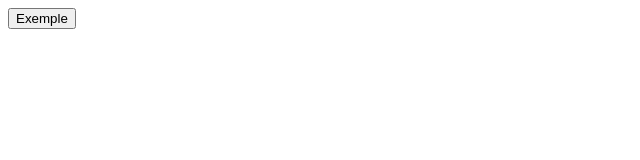
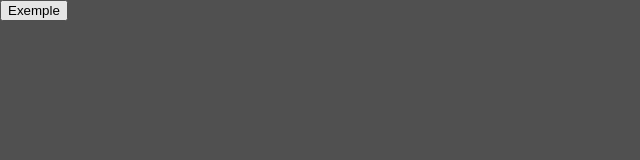
Before and after one commit to Etinee/Nuit-de-l-Info-2019, a plain HTML site: page index.html in a window 1280 px wide. Shown: the whole page, without its empty margins (0-640 px from the left). Drawn offline with nearby package versions, Linux system fonts and the light colour scheme.

Commit message:
ajout css

```diff
--- a/index.html
+++ b/index.html
@@ -1,6 +1,7 @@
 <!DOCTYPE html>
 <html>
 	<head>
+		<link rel="stylesheet" type="text/css" href="style.css">
 		<script src="https://ajax.googleapis.com/ajax/libs/jquery/3.4.1/jquery.min.js"></script>
 		<script type="text/javascript" src="script.js"></script>
 		<script type="text/javascript" src="data.js"></script>
--- a/script.js
+++ b/script.js
@@ -2,6 +2,7 @@
 $( document ).ready(function() {
     console.log( "ready!" );
     $("#btn_exemple").click(function(){
-    	$("#exemple").append("<h1>Ceci est un test</h1>");
+    	for(let i = 0; i<50; i++)
+    		$("#exemple").append("<h1>Ceci est un test</h1>");
     });
 });
--- /dev/null
+++ b/style.css
@@ -0,0 +1,11 @@
+html{
+height: 100%;
+}
+
+body{
+	background-color: #505050;
+	height: 100%;
+	width: 100%;
+	overflow: hidden;
+	margin: 0;
+}
```
Lines whose indentation alone changed are shown as unchanged.
